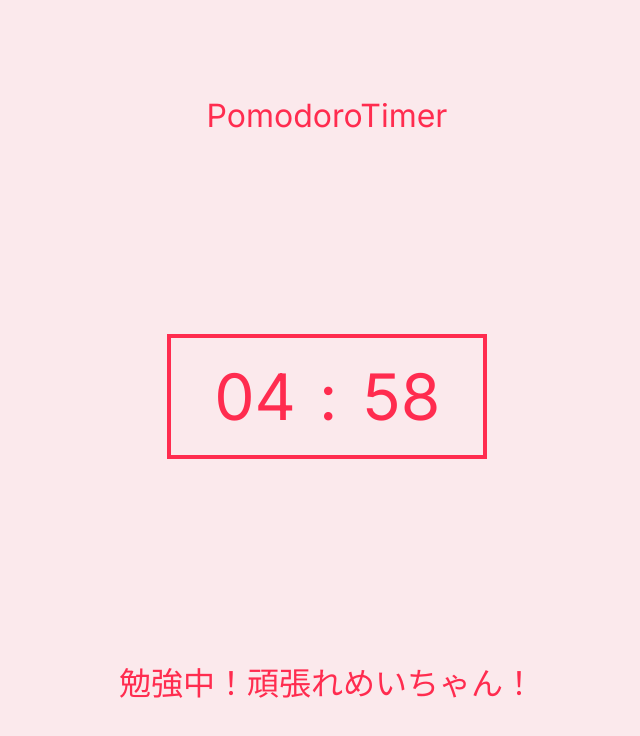
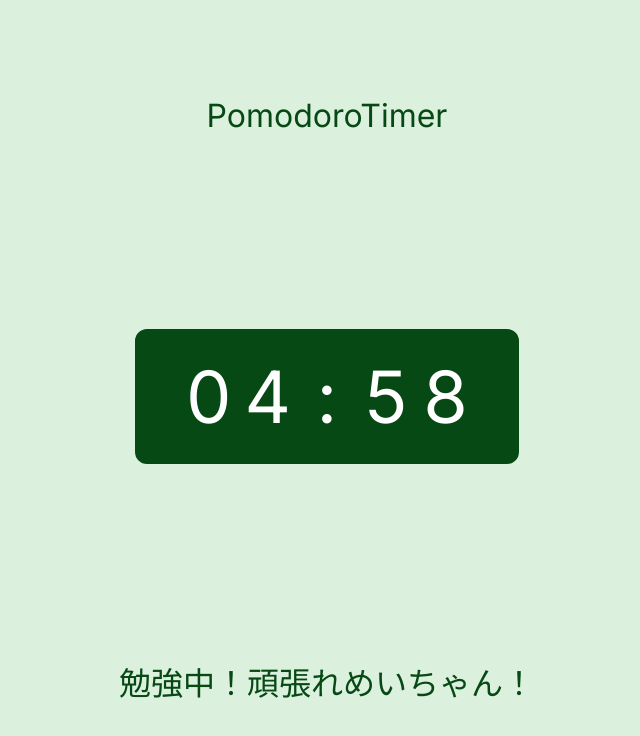
Before and after one commit to YukaChoco/pomodoro-timer-for-children, a Next.js app: page / in a window 1280 px wide. Both pictures are taken after a click on the button "勉強を始める". Shown: the top 736 px of the page, without its empty margins (313-953 px from the left). Built offline with nearby package versions, Linux system fonts and the light colour scheme.

Commit message:
テーマカラーを変更・文字ずれ修正

```diff
--- a/app/components/Timer.tsx
+++ b/app/components/Timer.tsx
@@ -8,19 +8,24 @@ export default function Timer({
   isStudying: boolean;
 }) {
   const colorStyles = {
-    border: `4px solid ${isStudying ? "rgb(255, 44, 79)" : "rgb(0, 0, 150)"}`,
-    color: `${isStudying ? "rgb(255, 44, 79)" : "rgb(0, 0, 150)"}`,
+    border: `4px solid ${isStudying ? "rgb(6, 73, 20)" : "rgb(6, 73, 20)"}`,
+    backgroundColor: isStudying ? "rgb(6, 73, 20)" : "rgb(192, 236, 197)",
+    color: isStudying ? "white" : "rgb(6, 73, 20)",
   };
 
   return (
     <div style={colorStyles} className={styles.timer}>
       <span>
-        {Math.floor(currentTime / 60) < 10 ? `0${Math.floor(currentTime / 60)}` : Math.floor(currentTime / 60)}
+        {Math.floor(currentTime / 600) < 10
+          ? "0"
+          : Math.floor(currentTime / 600)}
       </span>
+      <span>{Math.floor((currentTime / 60) % 10)}</span>
       <span>:</span>
       <span>
-        {currentTime % 60 < 10 ? `0${currentTime % 60}` : currentTime % 60}
+        {currentTime % 60 < 10 ? "0" : Math.floor((currentTime % 60) / 10)}
       </span>
+      <span>{(currentTime % 60) % 10}</span>
     </div>
   );
 }
--- a/app/components/timer.module.css
+++ b/app/components/timer.module.css
@@ -1,9 +1,9 @@
 .timer {
   display: grid;
-  grid-template-columns: 8rem 1fr 8rem;
-  width: 20rem;
-  padding: 20px;
+  grid-template-columns: 1fr 1fr 1fr 1fr 1fr;
+  width: 24rem;
+  padding: 20px 40px;
   text-align: center;
-  border: 4px solid rgb(255, 44, 79);
-  font-size: 4rem;
+  font-size: 4.5rem;
+  border-radius: 12px;
 }
--- a/app/globals.css
+++ b/app/globals.css
@@ -11,8 +11,8 @@ body {
 }
 
 body {
-  color: rgb(255, 44, 79);
-  background: rgb(251, 233, 236)
+  color: rgb(6, 73, 20);
+  background: rgb(220, 240, 222);
 }
 
 a {
--- a/app/page.module.css
+++ b/app/page.module.css
@@ -10,16 +10,16 @@
 
 .button {
   padding: 12px 24px;
-  border: 4px solid rgb(255, 44, 79);
+  border: 4px solid rgb(5, 90, 24);
   border-radius: 16px;
-  background-color: rgb(255, 44, 79);
+  background-color: rgb(5, 90, 24);
   font-size: 2rem;
 }
 .button:hover {
-  background-color: rgb(211, 1, 47);
-  border-color: rgb(211, 1, 47);
+  background-color: rgb(6, 73, 20);
+  border-color: rgb(6, 73, 20);
 }
 .button:active {
-  background-color: rgb(240, 84, 117);
-  border-color: rgb(240, 84, 117);
+  background-color: rgb(36, 101, 50);
+  border-color: rgb(36, 101, 50);
 }
```
